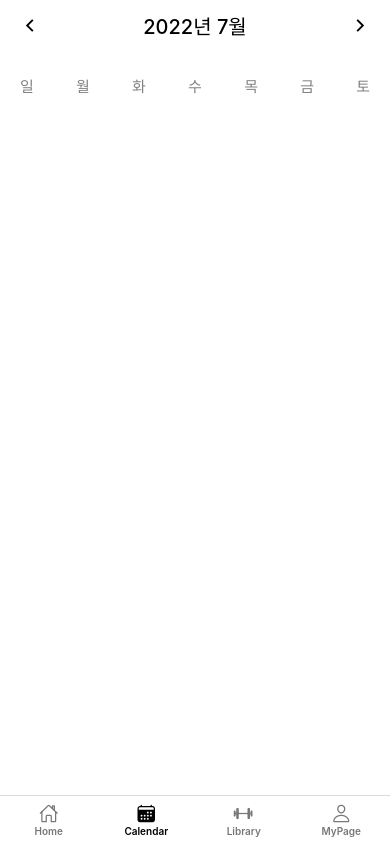
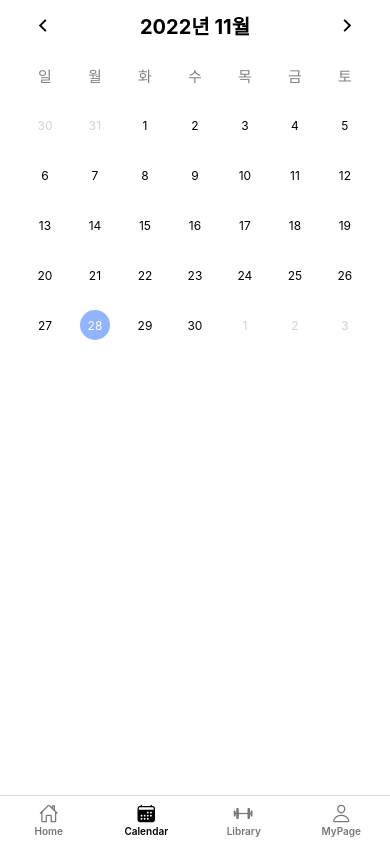
Before and after one commit to roddyisthebest/burnFit-assignment-submit, a React Native app: screen /Calendar in a window 390 px wide. Built offline with nearby package versions, Linux system fonts and the light colour scheme.

Commit message:
[Level 2] 기능 1,2,3 구현

```diff
--- /dev/null
+++ b/components/Date.tsx
@@ -0,0 +1,49 @@
+import React, {useEffect, useState} from 'react';
+import styled from 'styled-components/native';
+import moment from 'moment';
+import Day from './Day';
+const Container = styled.View`
+  flex: 1;
+  flex-wrap: wrap;
+  flex-direction: row;
+`;
+
+const Date = ({keyword}: {keyword: string}) => {
+  const [days, setDays] = useState<
+    {now: boolean; day: number; index: number}[]
+  >([]);
+  useEffect(() => {
+    setDays([]);
+    let lastDay =
+      moment(
+        moment(keyword).subtract(1, 'month').format('YYYY-MM'),
+      ).daysInMonth() + 1;
+
+    for (let i = 0; i < moment(keyword).day(); i++) {
+      setDays(prev => {
+        lastDay -= 1;
+        return [{now: false, day: lastDay, index: lastDay * 51}, ...prev];
+      });
+    }
+    for (let i = 1; i < moment(keyword).daysInMonth() + 1; i++) {
+      setDays(prev => [...prev, {now: true, day: i, index: i}]);
+    }
+    for (
+      let i = 1;
+      i < 7 - moment(`${keyword}-${moment(keyword).daysInMonth()}`).day();
+      i++
+    ) {
+      setDays(prev => [...prev, {now: false, day: i, index: i * 123421}]);
+    }
+  }, [keyword]);
+
+  return (
+    <Container>
+      {days.map(day => (
+        <Day data={day} keyword={keyword} />
+      ))}
+    </Container>
+  );
+};
+
+export default Date;
--- /dev/null
+++ b/components/Day.tsx
@@ -0,0 +1,63 @@
+import {Dimensions} from 'react-native';
+import styled from 'styled-components/native';
+import React from 'react';
+import {checkDate, initialStateProps} from '../store/slice';
+import {useDispatch, useSelector} from 'react-redux';
+
+const ContainerWrapper = styled.Pressable<{width: number}>`
+  width: ${props => props.width * 0.1282}px;
+  height: 50px;
+  align-items: center;
+  justify-content: center;
+`;
+
+const Container = styled.View<{isItChecked: boolean}>`
+  background-color: ${props => (props.isItChecked ? '#90B4FF' : 'white')};
+  border-radius: 15px;
+  width: 30px;
+  height: 30px;
+  align-items: center;
+  justify-content: center;
+`;
+
+const ContainerText = styled.Text<{isItNowDate: boolean; isItChecked: boolean}>`
+  color: ${props =>
+    props.isItNowDate ? (props.isItChecked ? 'white' : 'black') : 'lightgray'};
+  font-size: 12px;
+`;
+
+const Day = ({
+  data,
+  keyword,
+}: {
+  data: {now: boolean; day: number; index: number};
+  keyword: string;
+}) => {
+  const dispatch = useDispatch();
+  const {checkedDate} = useSelector((state: initialStateProps) => ({
+    checkedDate: state.checkedDate,
+  }));
+
+  return (
+    <ContainerWrapper
+      onPress={() => {
+        if (data.day < 10) {
+          dispatch(checkDate(`${keyword}-0${data.day}`));
+        }
+        dispatch(checkDate(`${keyword}-${data.day}`));
+      }}
+      width={Dimensions.get('window').width}
+      disabled={!data.now}>
+      <Container
+        isItChecked={checkedDate === `${keyword}-${data.day}` && data.now}>
+        <ContainerText
+          isItChecked={checkedDate === `${keyword}-${data.day}`}
+          isItNowDate={data.now}>
+          {data.day}
+        </ContainerText>
+      </Container>
+    </ContainerWrapper>
+  );
+};
+
+export default Day;
--- a/package.json
+++ b/package.json
@@ -13,6 +13,7 @@
     "@react-native-community/masked-view": "^0.1.11",
     "@react-navigation/bottom-tabs": "^6.4.1",
     "@react-navigation/native": "^6.0.14",
+    "@reduxjs/toolkit": "^1.9.0",
     "@types/react-native-vector-icons": "^6.4.12",
     "@types/styled-components": "^5.1.26",
     "@types/styled-components-react-native": "^5.2.0",
@@ -24,6 +25,7 @@
     "react-native-safe-area-context": "^4.4.1",
     "react-native-screens": "^3.18.2",
     "react-native-vector-icons": "^9.2.0",
+    "react-redux": "^8.0.5",
     "styled-components": "^5.3.6"
   },
   "devDependencies": {
--- a/screen/Calendar.tsx
+++ b/screen/Calendar.tsx
@@ -1,7 +1,10 @@
-import {Platform} from 'react-native';
-import React from 'react';
+import {Platform, Pressable} from 'react-native';
+import React, {useState} from 'react';
 import styled from 'styled-components/native';
 import Icon from 'react-native-vector-icons/Ionicons';
+import Date from '../components/Date';
+import moment from 'moment';
+
 const ContainerWrapper = styled.SafeAreaView`
   flex: 1;
   background-color: white;
@@ -12,6 +15,7 @@ const Header = styled.View`
   justify-content: space-between;
   align-items: center;
   height: 50px;
+  padding: 0 13px;
 `;
 const Container = styled.View<{
   os: 'android' | 'ios' | 'windows' | 'macos' | 'web';
@@ -22,20 +26,26 @@ const Container = styled.View<{
 const HeaderTitle = styled.Text`
   color: black;
   font-size: 20px;
-  font-weight: 500;
+  font-weight: 700;
 `;
 const Body = styled.View`
-  margin-top: 10px;
+  flex: 1;
 `;
-const Day = styled.View`
+const DaysWrapper = styled.View`
   flex-direction: row;
   justify-content: space-between;
   align-items: center;
   height: 50px;
   flex-wrap: wrap;
-  margin-bottom: 10px;
+  /* background-color: black; */
 `;
 
+const Day = styled.View`
+  align-items: center;
+  justify-content: center;
+  height: 50px;
+  flex: 1;
+`;
 const DayText = styled.Text`
   color: rgb(129, 129, 132);
   font-size: 15px;
@@ -43,24 +53,60 @@ const DayText = styled.Text`
 `;
 
 const Calendar = () => {
+  const [keyword, setKeyword] = useState(moment().format('YYYY-MM'));
+  const changeKeyword = (forward: boolean) => {
+    if (forward) {
+      setKeyword(moment(keyword).add(1, 'month').format('YYYY-MM'));
+    } else {
+      setKeyword(moment(keyword).subtract(1, 'month').format('YYYY-MM'));
+    }
+  };
+
   return (
     <ContainerWrapper>
       <Container os={Platform.OS}>
         <Header>
+          <Pressable
+            onPress={() => {
+              changeKeyword(false);
+            }}>
             <Icon name={'chevron-back-outline'} color={'black'} size={20} />
-          <HeaderTitle>2022년 7월</HeaderTitle>
+          </Pressable>
+          <HeaderTitle>
+            {keyword.split('-')[0]}년 {keyword.split('-')[1]}월
+          </HeaderTitle>
+          <Pressable
+            onPress={() => {
+              changeKeyword(true);
+            }}>
             <Icon name={'chevron-forward-outline'} color={'black'} size={20} />
+          </Pressable>
         </Header>
         <Body>
+          <DaysWrapper>
             <Day>
               <DayText>일</DayText>
+            </Day>
+            <Day>
               <DayText>월</DayText>
+            </Day>
+            <Day>
               <DayText>화</DayText>
+            </Day>
+            <Day>
               <DayText>수</DayText>
+            </Day>
+            <Day>
               <DayText>목</DayText>
+            </Day>
+            <Day>
               <DayText>금</DayText>
+            </Day>
+            <Day>
               <DayText>토</DayText>
             </Day>
+          </DaysWrapper>
+          <Date keyword={keyword} />
         </Body>
       </Container>
     </ContainerWrapper>
--- /dev/null
+++ b/store/index.ts
@@ -0,0 +1,4 @@
+import {configureStore} from '@reduxjs/toolkit';
+import reducer from './slice';
+
+export default configureStore({reducer});
--- /dev/null
+++ b/store/slice.ts
@@ -0,0 +1,20 @@
+import {createSlice, PayloadAction} from '@reduxjs/toolkit';
+import moment from 'moment';
+export type initialStateProps = {
+  checkedDate: string;
+};
+
+const {actions, reducer} = createSlice({
+  name: 'redux',
+  initialState: {
+    checkedDate: moment().format('YYYY-MM-DD'),
+  },
+  reducers: {
+    checkDate: (state, {payload: log}: PayloadAction<string>) => ({
+      checkedDate: log,
+    }),
+  },
+});
+
+export const {checkDate} = actions;
+export default reducer;
```
Also changed, not shown: App.tsx (+10 -12 lines), 1 other file (tests, documents, lock files or other folders). Lines whose indentation alone changed are shown as unchanged.
